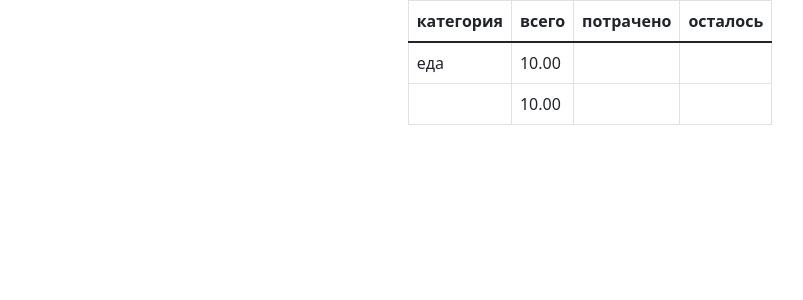
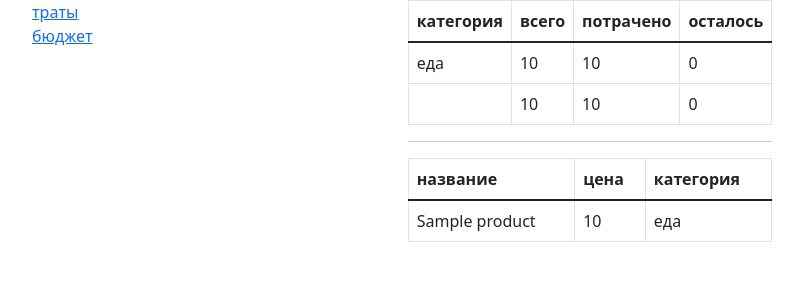
Before and after one commit to dyhmzall/budget, a Django app: a page that uses mainapp/templates/mainapp/month.html in a window 1280 px wide. Shown: the top 300 px of the page, without its empty margins (50-853 px from the left). Run offline with Django 3.2, Linux system fonts and the light colour scheme; data comes from the database, SQL or seed files in the repository; tables that the repository leaves empty hold one stand-in row (values such as "Sample post").

Commit message:
feat: макет готов

```diff
--- a/mainapp/models.py
+++ b/mainapp/models.py
@@ -13,6 +13,7 @@ class Product(models.Model):
     name = models.CharField(verbose_name="имя", max_length=128)
     price = models.DecimalField(verbose_name="цена", max_digits=8, decimal_places=2, default=0)
     description = models.TextField(verbose_name="описание продукта", blank=True)
+    month = models.CharField(verbose_name="месяц", max_length=128)
 
     def __str__(self):
         return self.name
--- a/mainapp/templates/mainapp/budget.html
+++ b/mainapp/templates/mainapp/budget.html
@@ -16,7 +16,8 @@
 <div class="container">
     <div class="row">
         <div class="col">
-
+            <a href="/">траты</a><br>
+            <a href="/budget/">бюджет</a>
         </div>
         <div class="col">
             <table class="table">
--- a/mainapp/templates/mainapp/month.html
+++ b/mainapp/templates/mainapp/month.html
@@ -16,7 +16,8 @@
 <div class="container">
     <div class="row">
         <div class="col">
-
+            <a href="/">траты</a><br>
+            <a href="/budget/">бюджет</a>
         </div>
         <div class="col">
             <table class="table table-bordered">
@@ -31,18 +32,39 @@
                 <tbody>
                 {% for budget_item in budget %}
                 <tr>
-                    <td scope="row">{{ budget_item.category.name }}</td>
-                    <td scope="row">{{ budget_item.amount }}</td>
-                    <td></td>
-                    <td></td>
+                    <td scope="row">{{ budget_item.name }}</td>
+                    <td scope="row">{{ budget_item.amount|floatformat:"0" }}</td>
+                    <td scope="row">{{ budget_item.spend|floatformat:"0" }}</td>
+                    <td scope="row">{{ budget_item.total|floatformat:"0" }}</td>
                 </tr>
                 {% endfor %}
                 <tr>
                     <td></td>
-                    <td>{{ sum }}</td>
-                    <td></td>
-                    <td></td>
+                    <td>{{ amount|floatformat:"0" }}</td>
+                    <td>{{ spend|floatformat:"0" }}</td>
+                    <td>{{ total|floatformat:"0" }}</td>
                 </tr>
+                </tbody>
+            </table>
+
+            <hr>
+
+            <table class="table table-bordered">
+                <thead>
+                <tr>
+                    <th scope="col">название</th>
+                    <th scope="col">цена</th>
+                    <th scope="col">категория</th>
+                </tr>
+                </thead>
+                <tbody>
+                {% for product in products %}
+                <tr>
+                    <td scope="row">{{ product.name }}</td>
+                    <td scope="row">{{ product.price|floatformat:"0" }}</td>
+                    <td scope="row">{{ product.category.name }}</td>
+                </tr>
+                {% endfor %}
                 </tbody>
             </table>
         </div>
--- a/mainapp/views.py
+++ b/mainapp/views.py
@@ -1,7 +1,6 @@
-from django.conf import settings
 from django.shortcuts import render
-from django.utils import timezone
 from django.http import JsonResponse
+import datetime
 
 from .models import Product, Category, Budget
 
@@ -31,10 +30,13 @@ def bay(request):
 
     current_category = Category.objects.get(id=category_id)
 
+    now = datetime.datetime.now()
+
     product = Product()
     product.name = name
     product.price = price
     product.category = current_category
+    product.month = now.strftime('%m.%Y')
     product.save()
 
     return JsonResponse(data)
@@ -51,12 +53,39 @@ def budget(request):
 
 
 def month(request, month=None):
-
     budget = Budget.objects.filter(month=month)
 
+    products = Product.objects.filter(month=month)
+
+    expenses = {}
+
+    for product in products:
+
+        if not product.category.id in expenses:
+            expenses[product.category.id] = 0
+
+        expenses[product.category.id] += product.price
+
+    # return JsonResponse(expenses)
+
+    categories = []
+
+    for category in budget:
+        spend = expenses[category.category.id] if category.category.id in expenses else 0
+
+        categories.append({
+            'name': category.category.name,
+            'amount': category.amount,
+            'spend': spend,
+            'total': category.amount - spend
+        })
+
     content = {
-        'budget': budget,
-        'sum': sum(list(map(lambda x: x.amount, budget)))
+        'budget': categories,
+        'amount': sum(list(map(lambda x: x['amount'], categories))),
+        'spend': sum(list(map(lambda x: x['spend'], categories))),
+        'total': sum(list(map(lambda x: x['total'], categories))),
+        'products': products
     }
 
     return render(request, "mainapp/month.html", content)
--- a/static/js/script.js
+++ b/static/js/script.js
@@ -39,6 +39,11 @@ function addNewProduct() {
             $('#result').html(response.message).show();
             $("#name").val('');
             $("#price").val('');
+            categoryId = 0;
+
+            [].forEach.call(document.querySelectorAll(".active"), function(el) {
+                el.classList.remove("active");
+            });
         }
     });
 }
```
Also changed, not shown: mainapp/templates/mainapp/empty.html (+2 -6 lines), mainapp/migrations/0003_product_month.py (added).
